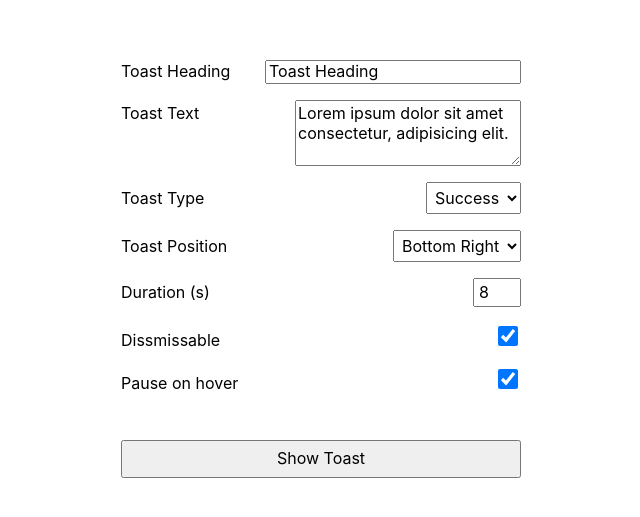
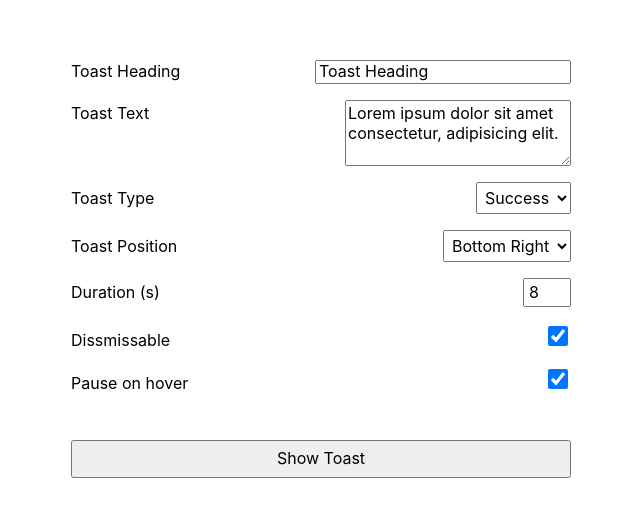
Before and after one commit to JonasPalms/palm-toast, a website built with Vite: page demo/index.html in a window 1280 px wide. Shown: the part 131-648 px from the top of the page, without its empty margins (319-959 px from the left). Built offline with nearby package versions, Linux system fonts and the light colour scheme.

Commit message:
feat: demo adjustments

```diff
--- a/demo/index.html
+++ b/demo/index.html
@@ -9,7 +9,7 @@
     <title>Toast Demo</title>
   </head>
   <body>
-    <div id="app">
+    <section>
       <label for="toast-heading"
         >Toast Heading
         <input type="text" id="toast-heading" value="Toast Heading" />
@@ -51,7 +51,7 @@ Lorem ipsum dolor sit amet consectetur, adipisicing elit.
         <input type="checkbox" id="pauseOnHover" checked />
       </label>
       <button id="show-toast">Show Toast</button>
-    </div>
+    </section>
     <script type="module" src="./main.js"></script>
   </body>
 </html>
--- a/demo/style.css
+++ b/demo/style.css
@@ -3,9 +3,7 @@
 :root {
   font-family: Inter, system-ui, Avenir, Helvetica, Arial, sans-serif;
   font-weight: 400;
-
   color-scheme: light dark;
-
   font-synthesis: none;
   text-rendering: optimizeLegibility;
   -webkit-font-smoothing: antialiased;
@@ -17,6 +15,9 @@ body {
   place-items: center;
 }
 
+section {
+  min-width: min(500px, 90%);
+}
 button#show-toast {
   width: 100%;
   margin-top: 2rem;
@@ -29,7 +30,6 @@ label {
   align-items: baseline;
   margin-bottom: 1rem;
   gap: 1rem;
-  min-width: 400px;
 }
 
 select {
```
